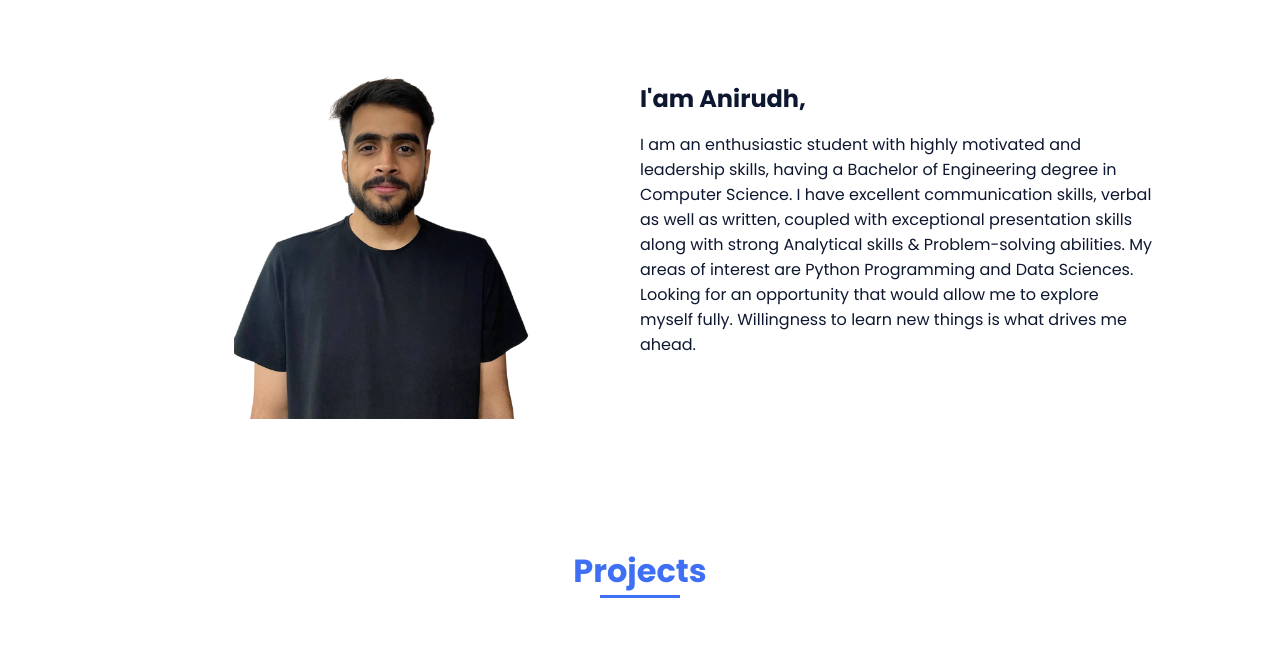
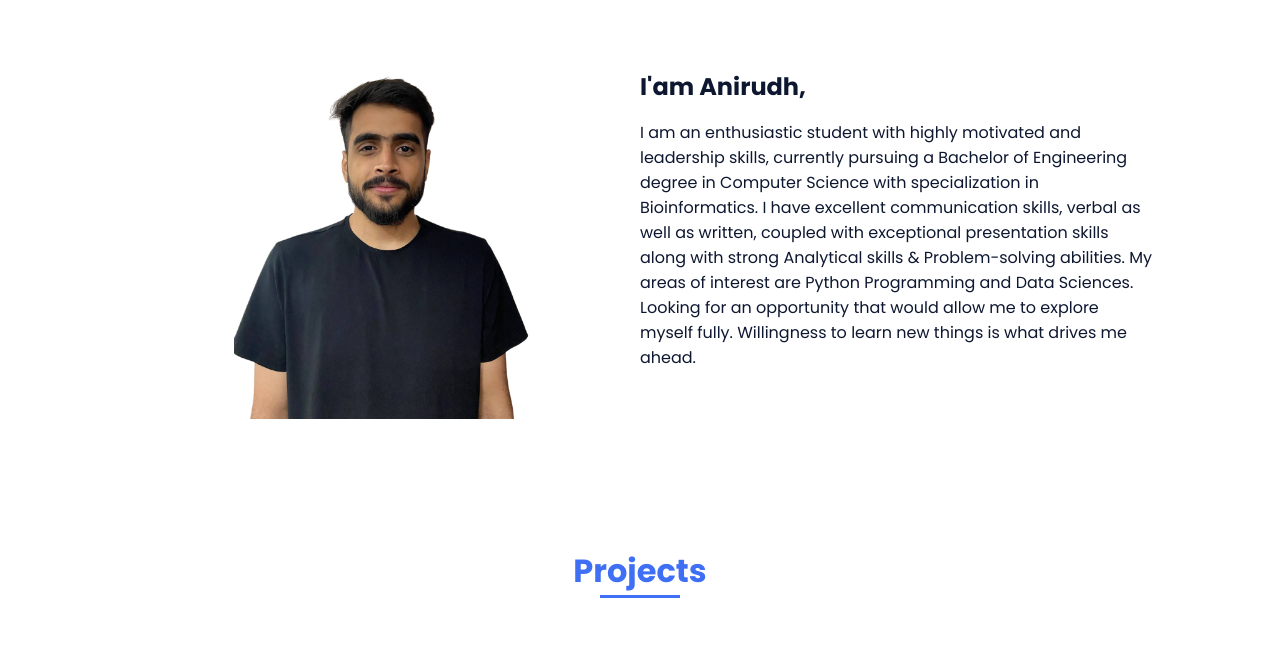
Before and after one commit to Anirudhmishra22/Portfolio-Website, a plain HTML site: page index.html in a window 1280 px wide. Shown: the part 880-1533 px from the top of the page. Drawn offline with nearby package versions, Linux system fonts and the light colour scheme.

Commit message:
Update index.html

```diff
--- a/index.html
+++ b/index.html
@@ -74,7 +74,7 @@
 
                     <div>
                         <h2 class="about__subtitle">I'am Anirudh,</h2>
-                        <p class="about__text">I am an enthusiastic student with highly motivated and leadership skills, having a Bachelor of Engineering degree in Computer Science. I have excellent communication skills, verbal as well as written, coupled with exceptional presentation skills along with strong Analytical skills & Problem-solving abilities. My areas of interest are Python Programming and Data Sciences. Looking for an opportunity that would allow me to explore myself fully. Willingness to learn new things is what drives me ahead.</p>
+                        <p class="about__text">I am an enthusiastic student with highly motivated and leadership skills, currently pursuing a Bachelor of Engineering degree in Computer Science with specialization in Bioinformatics. I have excellent communication skills, verbal as well as written, coupled with exceptional presentation skills along with strong Analytical skills & Problem-solving abilities. My areas of interest are Python Programming and Data Sciences. Looking for an opportunity that would allow me to explore myself fully. Willingness to learn new things is what drives me ahead.</p>
                     </div>
                 </div>
             </section>
```
